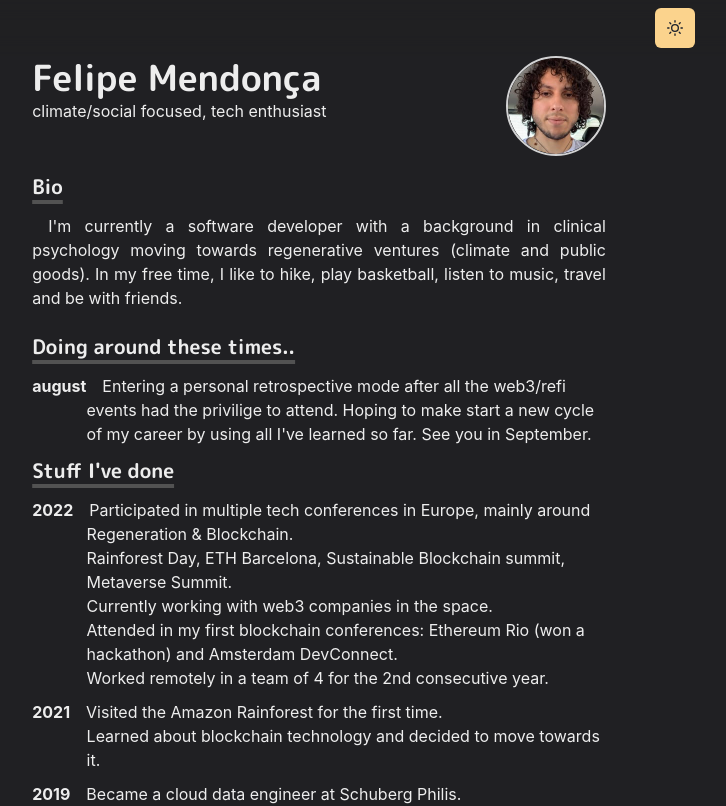
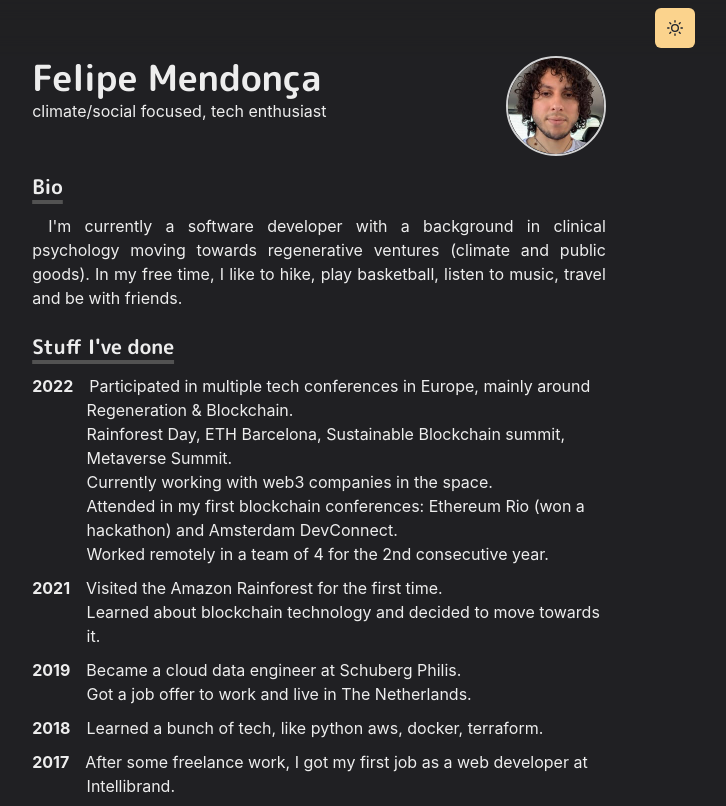
Before and after one commit to fysp11/personal-website, a Next.js app: page / in a window 1280 px wide. Shown: the top 806 px of the page, without its empty margins (321-1047 px from the left). Built offline with nearby package versions, Linux system fonts and the light colour scheme.

Commit message:
remove doing now section

```diff
--- a/constants/doing-now.ts
+++ /dev/null
@@ -1,15 +0,0 @@
-export interface CurrentActivity {
-    ref: string,
-    comments: string[]
-}
-
-export const CurrentActivities: CurrentActivity[] = [
-    {
-        ref: 'august',
-        comments: [
-            'Entering a personal retrospective mode after all the web3/refi',
-            'events had the privilige to attend. Hoping to make start a new cycle',
-            "of my career by using all I've learned so far. See you in September",
-        ]
-    },
-]
--- a/pages/index.tsx
+++ b/pages/index.tsx
@@ -1,12 +1,4 @@
-import {
-  Link,
-  Container,
-  Heading,
-  Button,
-  List,
-  ListItem,
-  Icon,
-} from '@chakra-ui/react'
+import { Link, Container, Heading, Button, List, ListItem, Icon } from '@chakra-ui/react'
 import Paragraph from '../components/paragraph'
 import Layout from '../components/layouts/article'
 import Section from '../components/section'
@@ -17,16 +9,13 @@ import { ProfileContext } from '../providers/profile'
 import { BioHeader } from '../components/layouts/bio-header'
 import Experiences from '../components/experiences'
 import { Experience, EXPERIENCES_DATA } from '../constants/experiences'
-import DoingNow from '../components/doing-now'
-import { CurrentActivities as CURRENT_ACTIVITIES, CurrentActivity } from '../constants/doing-now'
+
 
 interface HomeProps {
   experiences: Experience[]
-  currentActivities: CurrentActivity[]
 }
 
-const Home = ({ experiences, currentActivities }: HomeProps) => {
-
+const Home = ({ experiences }: HomeProps) => {
   const { personal, social } = useContext<ProfileProps>(ProfileContext)
 
   return <Layout>
@@ -43,8 +32,7 @@ const Home = ({ experiences, currentActivities }: HomeProps) => {
         ))}
       </Section>
 
-      <Section delay={0.2}>
-        <DoingNow activities={currentActivities} />
+      <Section delay={0.1}>
         <Experiences experiences={experiences}></Experiences>
       </Section>
 
@@ -78,11 +66,10 @@ const Home = ({ experiences, currentActivities }: HomeProps) => {
 
 export default Home
 
-export const getStaticProps = async () => {
+export const getStaticProps = async (): Promise<{ props: HomeProps }> => {
   return {
     props: {
       experiences: EXPERIENCES_DATA,
-      currentActivities: CURRENT_ACTIVITIES
     }
   }
 }
```
Also changed, not shown: constants/works.ts (deleted, +0 -40 lines).
